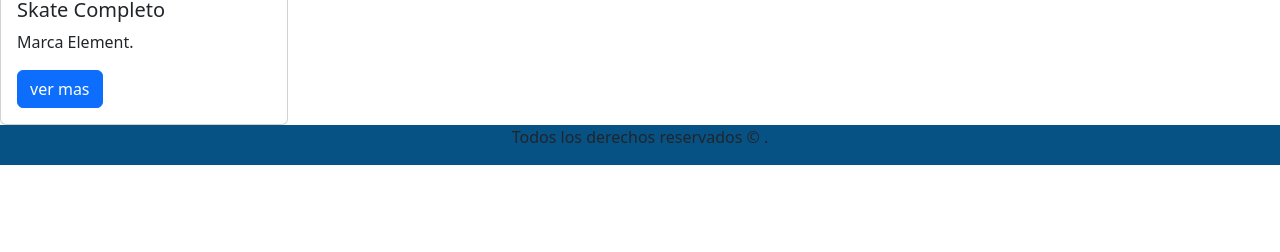
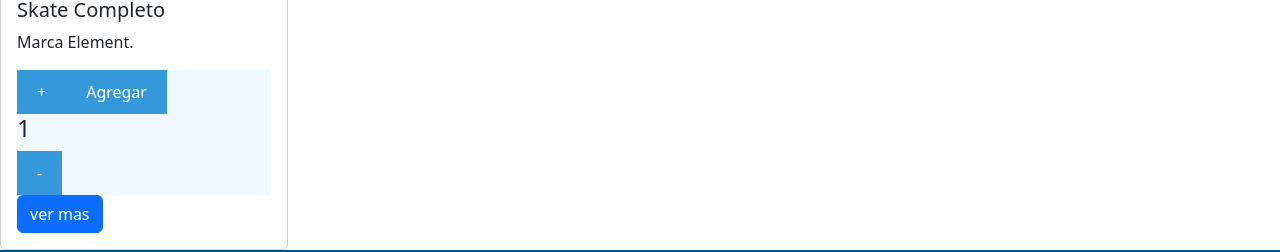
Before and after one commit to Roysandrone1998/PreEntrega2-Sandrone, a React (Create React App) app: page / in a window 1280 px wide. Shown: the part 374-626 px from the top of the page. Built offline with nearby package versions, Linux system fonts and the light colour scheme.

Commit message:
corrigiendo

```diff
--- a/src/components/Item/Item.js
+++ b/src/components/Item/Item.js
@@ -1,6 +1,6 @@
 import Button from 'react-bootstrap/Button';
 import Card from 'react-bootstrap/Card';
-
+import ItemCount from '../ItemCount/ItemCount';
 function Item() {
     return (
     <Card style={{ width: '18rem' }}>
@@ -10,6 +10,7 @@ function Item() {
         <Card.Text>
             Marca Element.
         </Card.Text>
+        <ItemCount inicial={1} stock={10} onAdd={(cantidad)=> console.log("fue agregado", cantidad)} />
         <Button variant="primary">ver mas</Button>
         </Card.Body>
     </Card>
--- /dev/null
+++ b/src/components/ItemCount/ItemCount.js
@@ -0,0 +1,32 @@
+
+import { useState } from "react";
+
+const ItemCount = ({stock, inicial, onAdd}) => {
+    const [cantidad, setCantidad] = useState(inicial)
+
+    const sumando = () => {
+        if (cantidad < stock ){
+            setCantidad(cantidad+1)
+        }
+    }
+    const restando = () => {
+        if (cantidad > 1 ){
+            setCantidad(cantidad-1)
+        }
+    }
+
+    return(
+        <div className="contador">
+            <div className="botonesCard">
+                <button className="boton" onClick={sumando}>+</button>
+                <h4 className="cantidad">{cantidad}</h4>
+                <button className="boton" onClick={restando}>-</button>
+            </div>
+            <div>
+                <button className="agregar" onClick={()=> onAdd(cantidad)} disabled={"!stock"}>Agregar</button>
+            </div>
+        </div>
+    );
+}
+
+export default ItemCount;
--- a/src/index.css
+++ b/src/index.css
@@ -37,3 +37,30 @@ footer{
 
     background-color: #075285;
 }
+
+.contador{
+  background-color: aliceblue;
+  display: flex;
+}
+
+.boton {
+  display: flex;
+  background-color: #3498db;
+  color: white;
+  border: none;
+  padding: 10px 20px;
+  cursor: pointer;
+}
+.boton:hover {
+  background-color: #2980b9;
+}
+.agregar{
+  display: flex;
+  justify-content: flex-end;
+  align-items: flex-end;
+  background-color: #3498db;
+  color: white;
+  border: none;
+  padding: 10px 20px;
+  cursor: pointer;
+}
```
